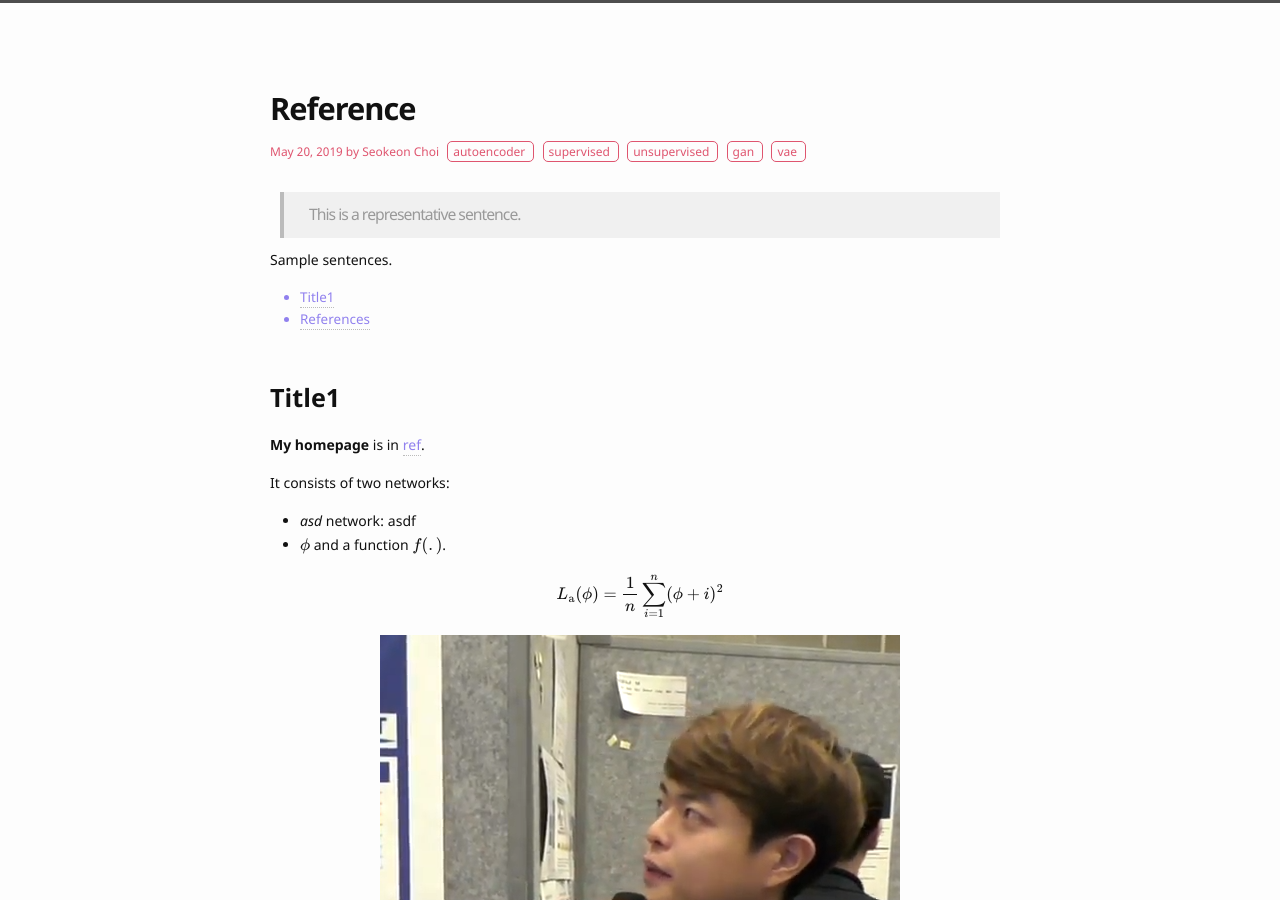
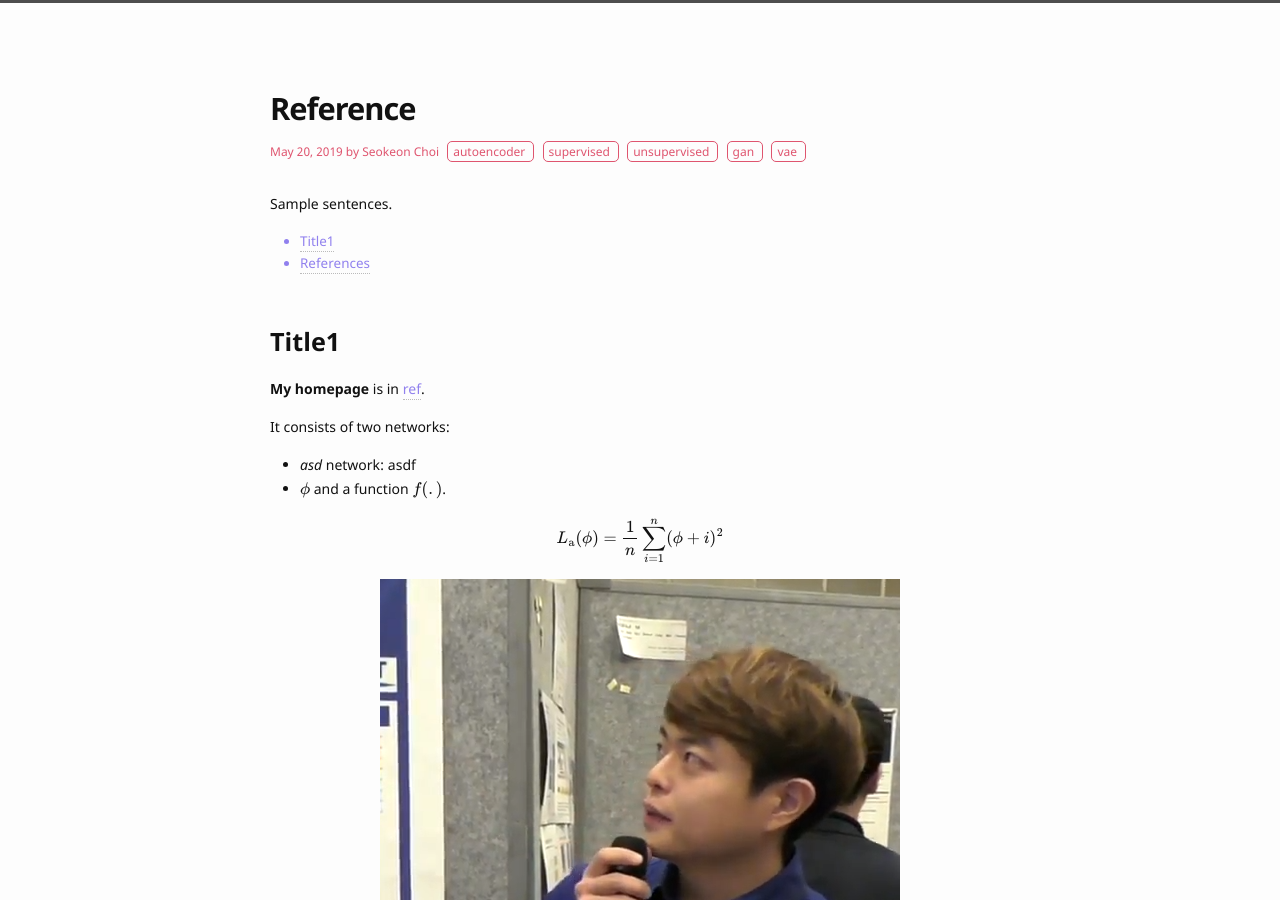
Before and after one commit to bismex/bismex.github.io, a Jekyll site: the page built from _posts/2019-05-20-sample.md, in a window 1280 px wide and 900 px high. Built offline with Jekyll 4.4.1, drawn with Linux system fonts in a browser that asks for light colours; formulas are drawn with MathJax 3.

Commit message:
Update 2019-05-20-sample.md

```diff
--- a/_posts/2019-05-20-sample.md
+++ b/_posts/2019-05-20-sample.md
@@ -5,8 +5,6 @@ date: 2019-05-20 23:18:00
 tags: autoencoder supervised unsupervised gan vae
 image: "seokeon.png"
 ---
-
-> This is a representative sentence.
 
 <!--more-->
 
```
